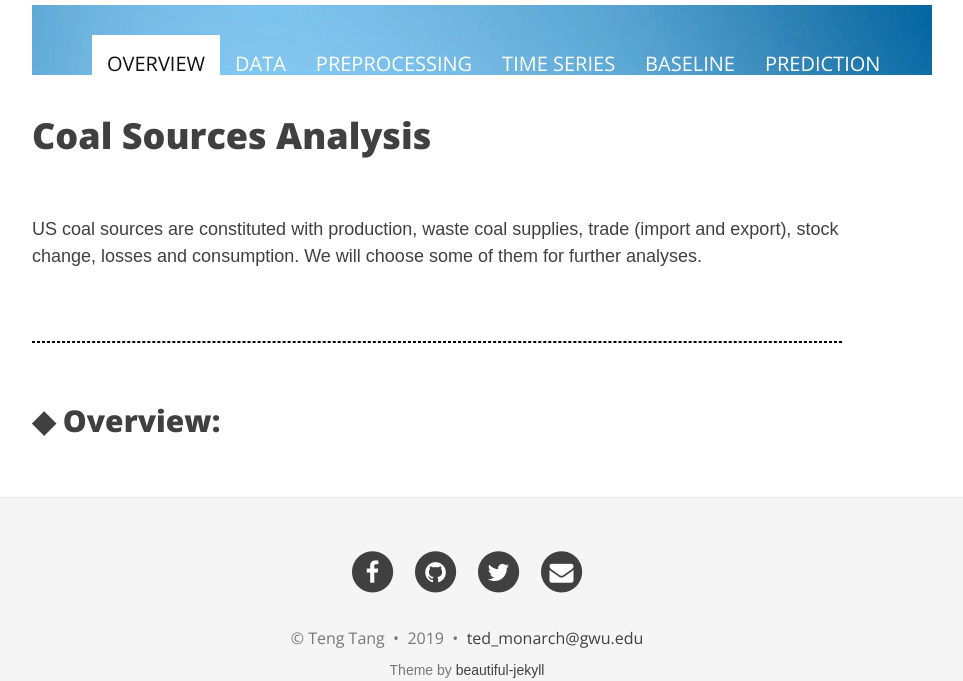
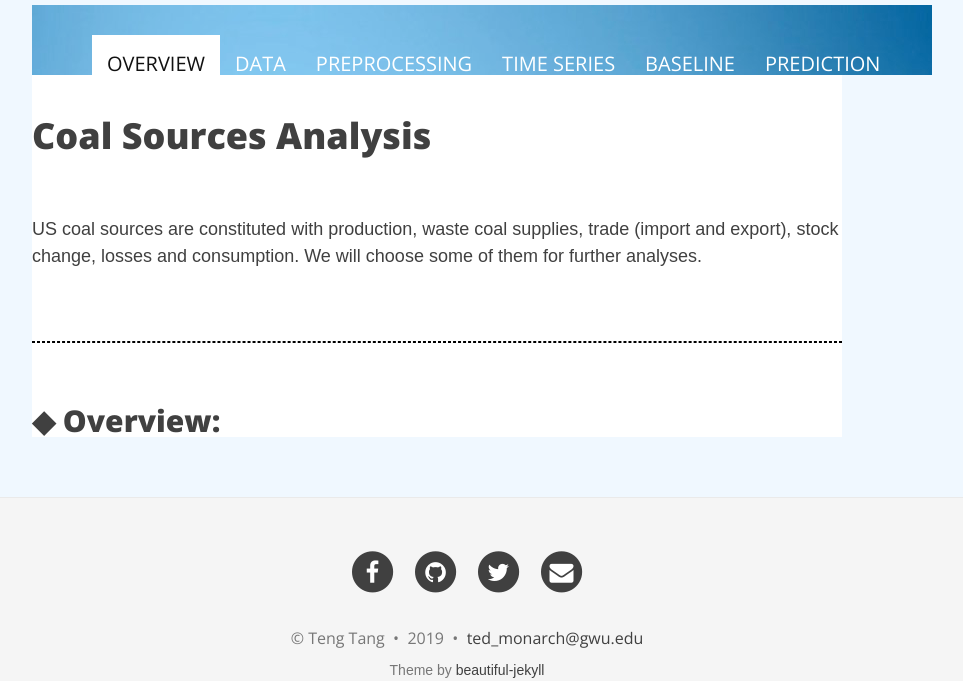
Before and after one commit to Monarch2018/ev_prediction, a Jekyll site: the page built from index.html, in a window 1280 px wide and 1400 px high. Shown: the part 719-1400 px from the top of the window, without its empty margins (173-1136 px from the left). Built offline with Jekyll 4.4.1, drawn with Linux system fonts in a browser that asks for light colours; nearby versions of some CDN libraries; the list of posts is cut into pages by our own code.

Commit message:
Update main.css

```diff
--- a/css/main.css
+++ b/css/main.css
@@ -9,7 +9,7 @@
   color: #404040;
   width: 100%;
   position: relative;
-  background: #FFF;
+  background-color: #f0f8ff;
 }
 
 #menubar {
@@ -67,6 +67,7 @@
 
 #container {
     margin-left: -60px;
+    positon: center;
 }
 
 #blurb {
@@ -88,7 +89,9 @@
 a {
   color: #008AFF;
 }
-a:hover,
+a:hover {
+  text-shadow: 0 0 15px #f0ffff;
+}
 a:focus {
   color: #0085a1;
 }
```
